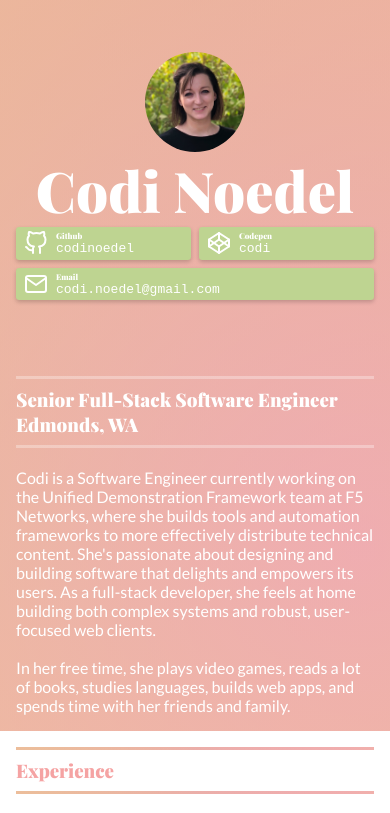
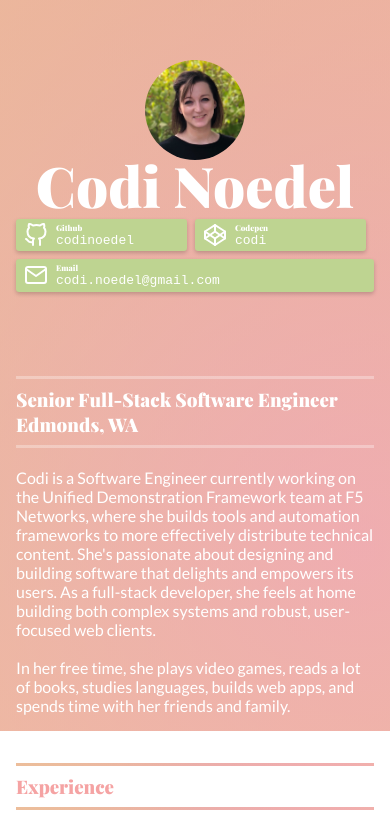
Before and after one commit to codinoedel/codinoedel.github.io, a React (Create React App) app: page / in a window 390 px wide. Shown: the top 813 px of the page. Built offline with nearby package versions, Linux system fonts and the light colour scheme; the HTML template or start-up script is replaced by a standard one; a web font is replaced by a local one.

Commit message:
Print style tweaks

```diff
--- a/src/Banner/Banner.css
+++ b/src/Banner/Banner.css
@@ -7,7 +7,8 @@
   color: white;
   display: flex;
   justify-content: center;
-  padding: 2em 0;
+  margin-bottom: 1em;
+  padding: 1em 0;
 }
 
 .Banner-content {
--- a/src/Banner/Card.css
+++ b/src/Banner/Card.css
@@ -14,8 +14,9 @@
 }
 
 .Card > h1 {
+  line-height: 0.9em;
+  margin: 0 0 0.5rem 0;
   text-align: center;
-  margin: 0;
 }
 
 .Card-contact {
@@ -42,6 +43,10 @@
   .Card {
     width: 100vw;
   }
+
+  .Card-contact > *:nth-child(2) {
+    margin-right: 0.5em;
+  }
 }
 
 @media print {
--- a/src/Banner/Details.css
+++ b/src/Banner/Details.css
@@ -26,6 +26,10 @@
     border-color: var(--pink);
   }
 
+  .Details-header > h3 {
+    color: var(--pink);
+  }
+
   .Details, .Details > * {
     color: var(--black);
   }
--- a/src/Resume/Experience.css
+++ b/src/Resume/Experience.css
@@ -22,7 +22,7 @@
 }
 
 .Experience .company .title {
-  margin: 0 0 1em 0;
+  margin: 0;
 }
 
 .Experience .company .daterange {
```
